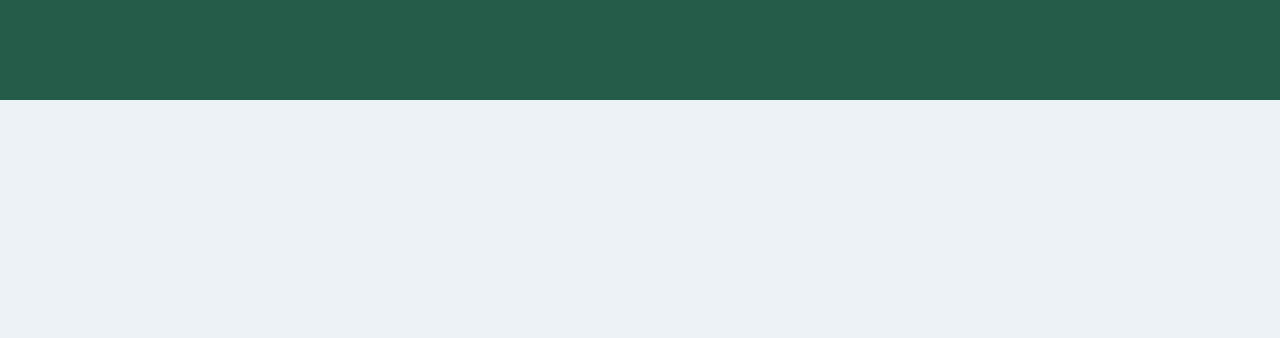
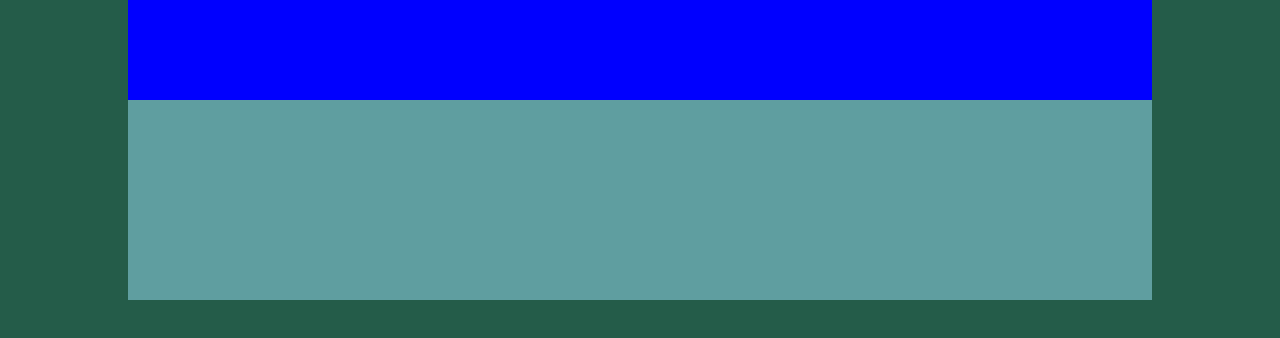
Before and after one commit to StanislavStashchuk/Examination-1, a plain HTML site: page index.html in a window 1280 px wide. Drawn offline with Linux system fonts and the light colour scheme.

Commit message:
testing commit

```diff
--- a/index.html
+++ b/index.html
@@ -10,6 +10,10 @@
 <body>
     <div class="app">
 
+        <header class="header"></header>
+        <section class="main-content"></section>
+        <footer class="footer"></footer>
+
     </div>
 </body>
 </html>
--- a/sass/styles.scss
+++ b/sass/styles.scss
@@ -15,7 +15,21 @@
     box-sizing: border-box;
 }
 .app {
-    height: 100px;
+    height: 900px;
     width: 100%;
     background-color: rgb(36, 92, 73);
 }
+
+header {
+    background-color: blue;
+    height: 100px;
+    width: 80%;
+    margin: 0 auto;
+}
+
+section {
+    background-color: cadetblue;
+    height: 200px;
+    width: 80%;
+    margin: 0 auto;
+}
```
Also changed, not shown: css/styles.css, 1 other file.
